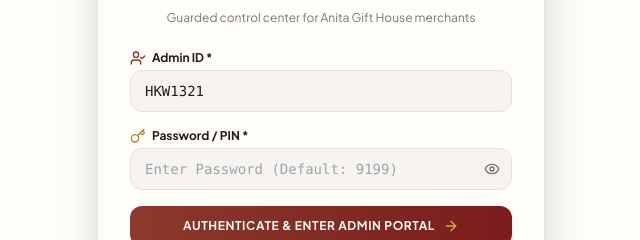
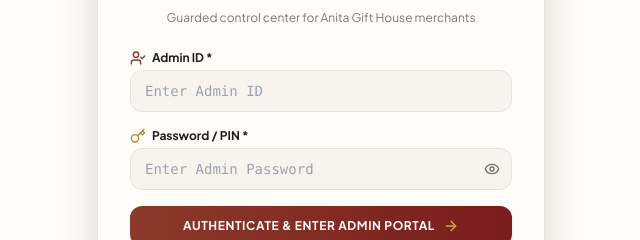
Before and after one commit to keshav-kr-agrawal/agh, a Next.js app: page /admin/login in a window 1280 px wide. Shown: the part 303-543 px from the top of the page, without its empty margins (319-959 px from the left). Built offline with nearby package versions, Linux system fonts and the light colour scheme; no server answers; a web font is replaced by a local one.

Commit message:
fix: remove default password hint from admin login placeholder

```diff
--- a/src/app/admin/login/page.tsx
+++ b/src/app/admin/login/page.tsx
@@ -10,7 +10,7 @@
   const router = useRouter();
   const { loginAdmin } = useAuthStore();
 
-  const [identifier, setIdentifier] = useState('HKW1321');
+  const [identifier, setIdentifier] = useState('');
   const [pin, setPin] = useState('');
   const [showPin, setShowPin] = useState(false);
   const [error, setError] = useState('');
@@ -86,7 +86,7 @@
               required
               value={identifier}
               onChange={e => setIdentifier(e.target.value)}
-              placeholder="HKW1321"
+              placeholder="Enter Admin ID"
               className="w-full px-3.5 py-2.5 bg-cream-muted border border-cream-border rounded-xl font-mono text-sm focus:ring-2 focus:ring-terracotta"
             />
           </div>
@@ -101,7 +101,7 @@
                 required
                 value={pin}
                 onChange={e => setPin(e.target.value)}
-                placeholder="Enter Password (Default: 9199)"
+                placeholder="Enter Admin Password"
                 className="w-full px-3.5 py-2.5 bg-cream-muted border border-cream-border rounded-xl font-mono text-sm focus:ring-2 focus:ring-terracotta pr-10"
               />
               <button
```
